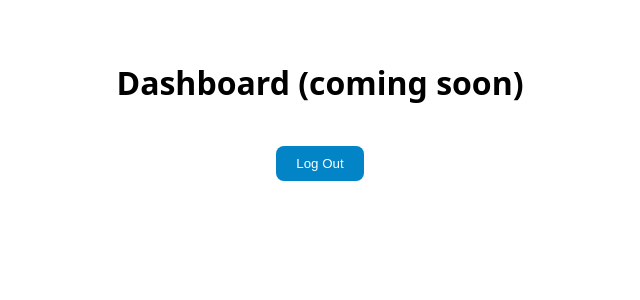
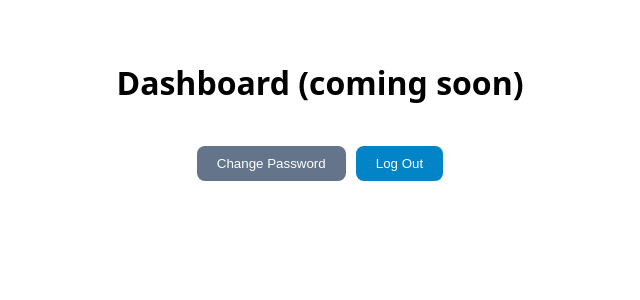
Before and after one commit to Prajay001/CST-CAPSTONE-PROJECT-2026, a React (Vite) app in the folder frontend/: page /dashboard in a window 1280 px wide. Shown: the top 300 px of the page, without its empty margins (320-960 px from the left). Built offline with nearby package versions, Linux system fonts and the light colour scheme; no server answers.

Commit message:
Created a page for password change functionality

```diff
--- a/frontend/src/App.jsx
+++ b/frontend/src/App.jsx
@@ -3,6 +3,7 @@ import Login from './pages/Login'
 import Register from './pages/Register'
 import ForgotPassword from './pages/ForgotPassword'
 import Dashboard from './pages/Dashboard'
+import ChangePassword from './pages/ChangePassword'
 import './App.css'
 
 function App() {
@@ -15,6 +16,7 @@ function App() {
                 <Route path="/register" element={<Register />} />
                 <Route path="/forgot-password" element={<ForgotPassword />} />
                 <Route path="/dashboard" element={<Dashboard />} />
+                <Route path="/change-password" element={<ChangePassword />} />
             </Routes>
         </Router>
     )
--- /dev/null
+++ b/frontend/src/pages/ChangePassword.jsx
@@ -0,0 +1,79 @@
+import { useState } from 'react'
+import { supabase } from '../supabaseClient'
+import { useNavigate } from 'react-router-dom'
+import { validatePassword } from './Register'
+
+function ChangePassword() {
+    const [newPassword, setNewPassword] = useState('')
+    const [confirmPassword, setConfirmPassword] = useState('')
+    const [error, setError] = useState('')
+    const [message, setMessage] = useState('')
+    const [loading, setLoading] = useState(false)
+    const navigate = useNavigate()
+
+    const handleChangePassword = async (e) => {
+        e.preventDefault()
+        setError('')
+        setMessage('')
+
+        if (newPassword !== confirmPassword) {
+            setError('Passwords do not match')
+            return
+        }
+
+        const passwordError = validatePassword(newPassword)
+        if (passwordError) {
+            setError(passwordError)
+            return
+        }
+
+        setLoading(true)
+        const { error } = await supabase.auth.updateUser({
+            password: newPassword,
+        })
+        setLoading(false)
+
+        if (error) {
+            setError(error.message)
+        } else {
+            setMessage('Password changed successfully!')
+            setNewPassword('')
+            setConfirmPassword('')
+        }
+    }
+
+    return (
+        <div className="auth-container">
+            <div className="brand">
+                <div className="brand-icon">🎯</div>
+                <h1>Subscription Sniper</h1>
+            </div>
+            <h2>Change Password</h2>
+            <p className="auth-subtitle">Enter your new password below</p>
+            <form onSubmit={handleChangePassword}>
+                <input
+                    type="password"
+                    placeholder="New password"
+                    value={newPassword}
+                    onChange={(e) => setNewPassword(e.target.value)}
+                    required
+                />
+                <input
+                    type="password"
+                    placeholder="Confirm new password"
+                    value={confirmPassword}
+                    onChange={(e) => setConfirmPassword(e.target.value)}
+                    required
+                />
+                {error && <p className="error">{error}</p>}
+                {message && <p className="success">{message}</p>}
+                <button type="submit" disabled={loading}>
+                    {loading ? 'Updating...' : 'Change Password'}
+                </button>
+            </form>
+            <p><a onClick={() => navigate('/dashboard')} style={{ cursor: 'pointer' }}>Back to Dashboard</a></p>
+        </div>
+    )
+}
+
+export default ChangePassword
--- a/frontend/src/pages/Dashboard.jsx
+++ b/frontend/src/pages/Dashboard.jsx
@@ -12,6 +12,21 @@ function Dashboard() {
     return (
         <div style={{ padding: '40px', textAlign: 'center' }}>
             <h1>Dashboard (coming soon)</h1>
+            <button
+                onClick={() => navigate('/change-password')}
+                style={{
+                    padding: '10px 20px',
+                    background: '#64748b',
+                    color: 'white',
+                    border: 'none',
+                    borderRadius: '8px',
+                    cursor: 'pointer',
+                    marginTop: '20px',
+                    marginRight: '10px',
+                }}
+            >
+                Change Password
+            </button>
             <button
                 onClick={handleLogout}
                 style={{
```
